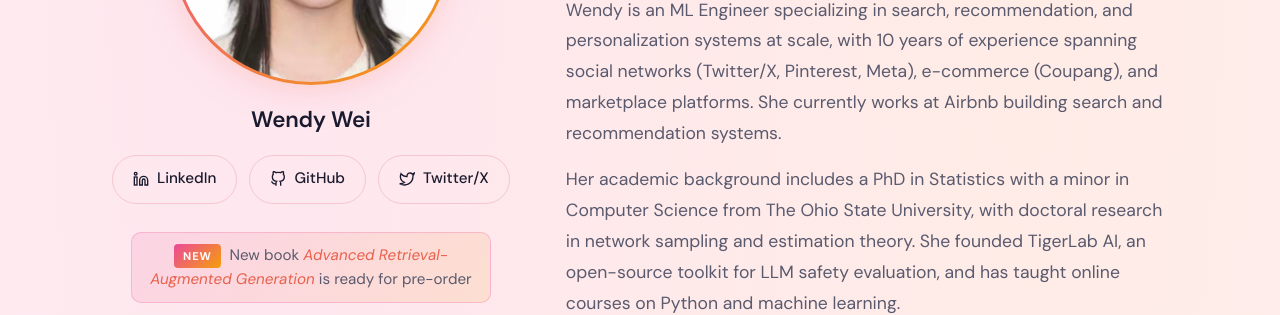
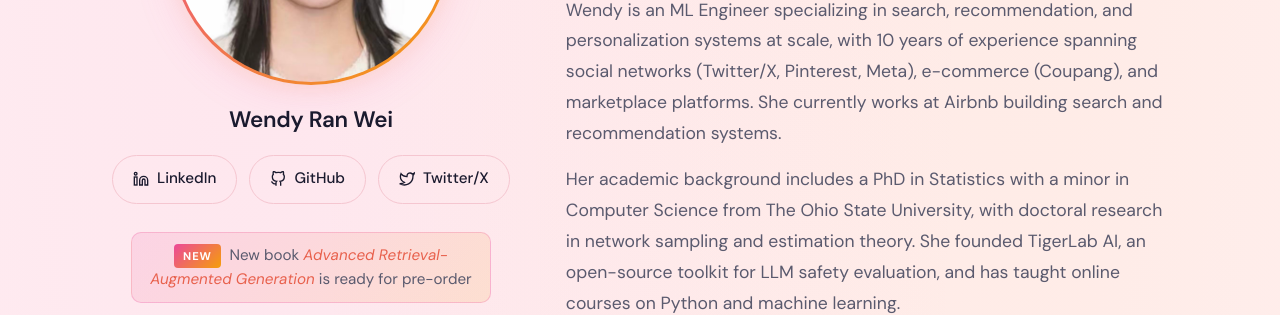
Before and after one commit to wendyran/wendyran.github.io, a Jekyll site: the page index.html, which Jekyll copies as it is, in a window 1280 px wide. Shown: the part 335-650 px from the top of the page. Built offline with Jekyll 4.4.1, drawn with Linux system fonts in a browser that asks for light colours; some web fonts are replaced.

Commit message:
Update index.html

```diff
--- a/index.html
+++ b/index.html
@@ -264,6 +264,7 @@
         }
 
         .profile-image-container {
+            display: block;
             width: 280px;
             height: 280px;
             border-radius: 50%;
@@ -271,6 +272,14 @@
             padding: 3px;
             background: var(--gradient);
             box-shadow: 0 8px 40px rgba(244, 114, 182, 0.15), 0 4px 20px rgba(245, 158, 11, 0.1);
+            margin: 0 auto;
+            text-decoration: none;
+            transition: transform 0.25s, box-shadow 0.25s;
+        }
+
+        .profile-image-container:hover {
+            transform: scale(1.03);
+            box-shadow: 0 10px 44px rgba(244, 114, 182, 0.22), 0 6px 24px rgba(245, 158, 11, 0.15);
         }
 
         .profile-image-container img {
@@ -981,10 +990,10 @@
 <!-- HERO -->
 <header class="hero">
     <div class="hero-visual">
-        <div class="profile-image-container">
+        <a href="/about/" class="profile-image-container">
             <img src="profile-image.jpg" alt="Wendy Ran Wei" />
-        </div>
-        <div class="profile-name">Wendy Wei</div>
+        </a>
+        <div class="profile-name">Wendy Ran Wei</div>
         <div class="hero-links">
             <a href="https://www.linkedin.com/in/wendyranwei" target="_blank" rel="noopener">
                 <svg viewBox="0 0 24 24" fill="none" stroke="currentColor" stroke-width="2"><path d="M16 8a6 6 0 0 1 6 6v7h-4v-7a2 2 0 0 0-4 0v7h-4v-7a6 6 0 0 1 6-6z"/><rect x="2" y="9" width="4" height="12"/><circle cx="4" cy="4" r="2"/></svg>
```
